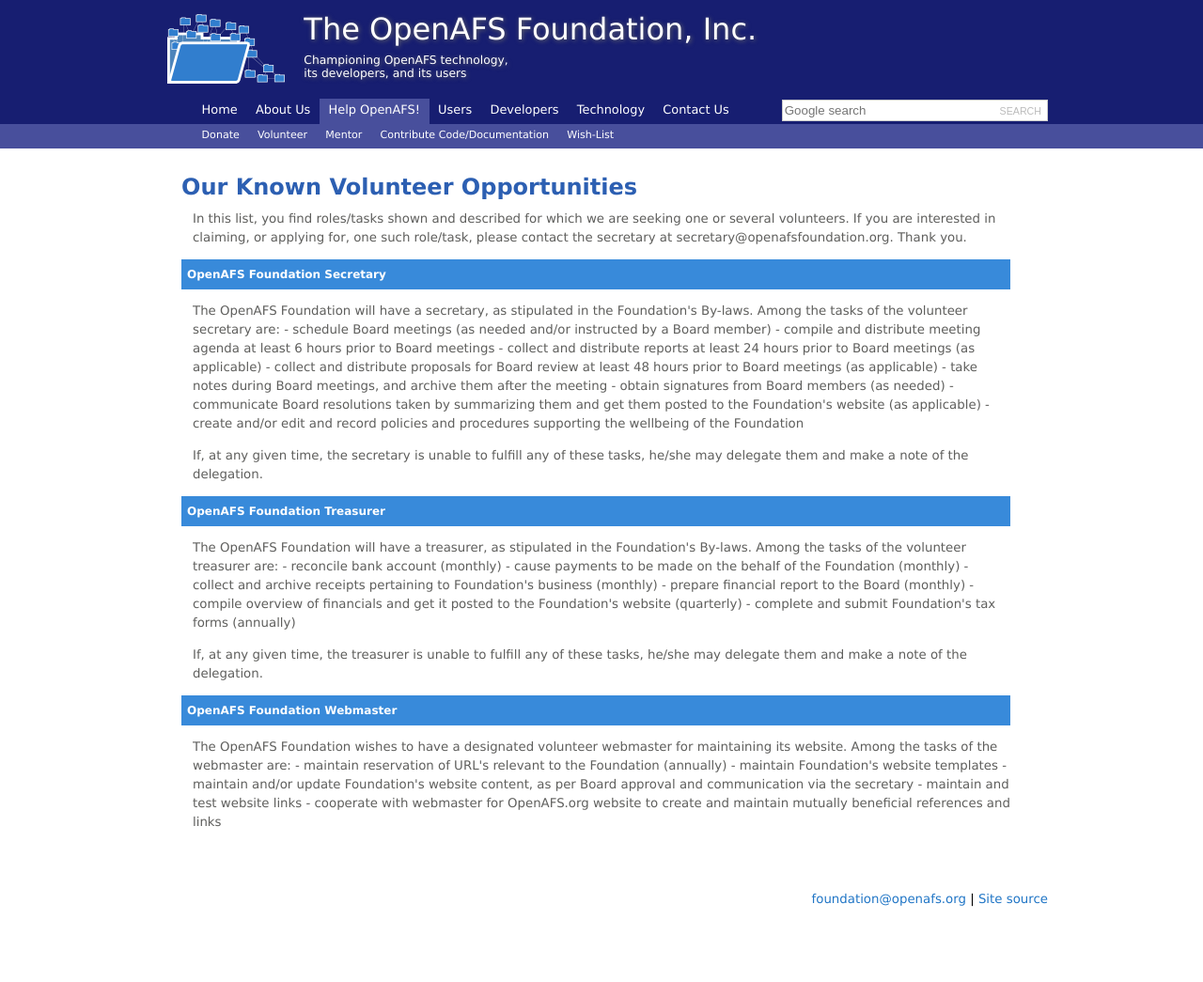
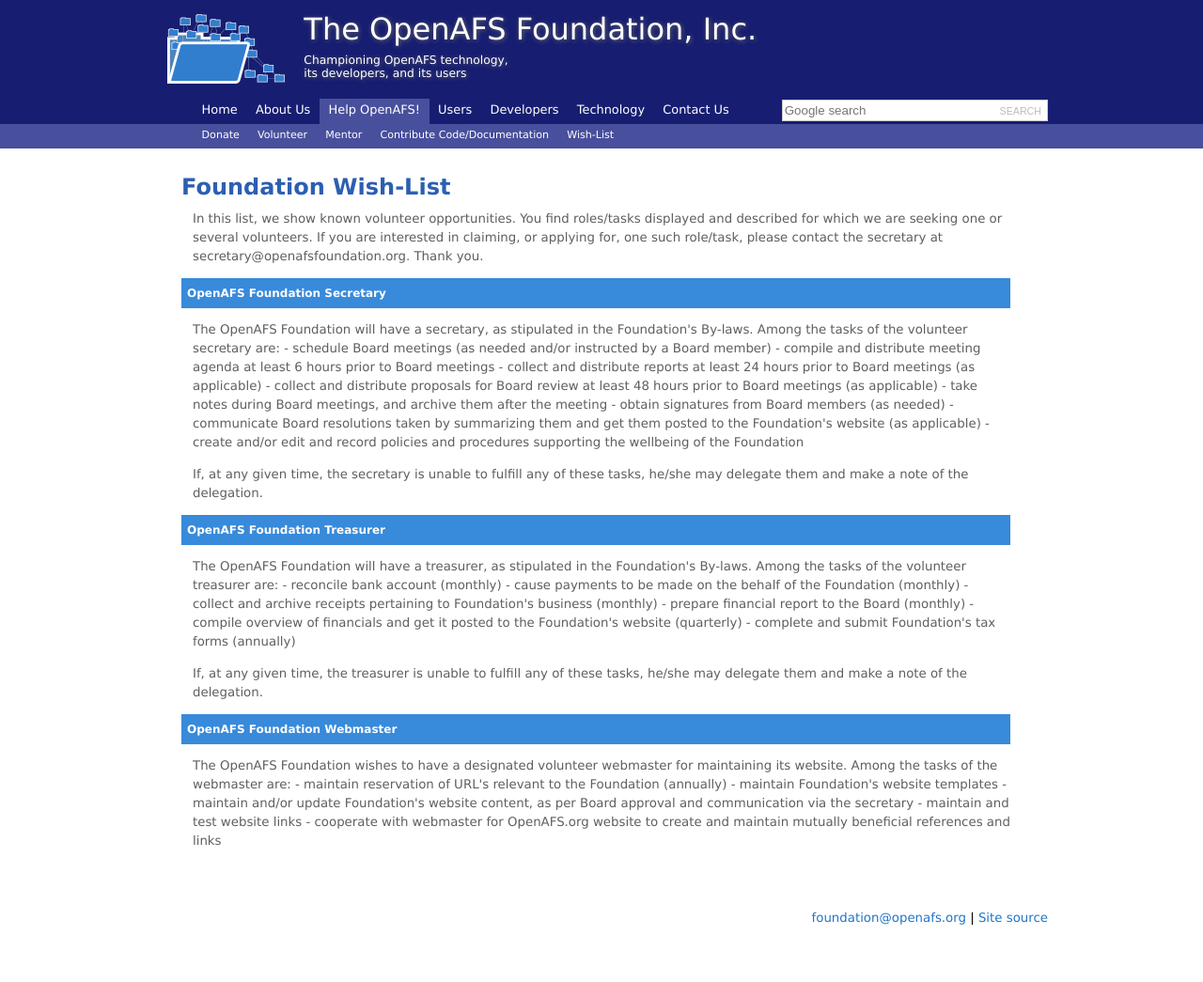
Before and after one commit to openafsfoundation/openafsfoundation.org, a Jekyll site: the page built from help/wishlist/index.md, in a window 1280 px wide. Shown: the whole page at 94% size. Built offline with Jekyll 4.4.1, drawn with Linux system fonts in a browser that asks for light colours.

Commit message:
Update index.md

```diff
--- a/help/wishlist/index.md
+++ b/help/wishlist/index.md
@@ -3,9 +3,9 @@
 nav: [help,wishlist]
 ---
 
-## Our Known Volunteer Opportunities ##
+## Foundation Wish-List ##
 
-In this list, you find roles/tasks shown and described for which we are seeking one or several volunteers. If you are interested in claiming, or applying for, one such role/task, please contact the secretary at secretary@openafsfoundation.org.  Thank you.
+In this list, we show known volunteer opportunities.  You find roles/tasks displayed and described for which we are seeking one or several volunteers. If you are interested in claiming, or applying for, one such role/task, please contact the secretary at secretary@openafsfoundation.org.  Thank you.
 
 ### OpenAFS Foundation Secretary ###
 
```
